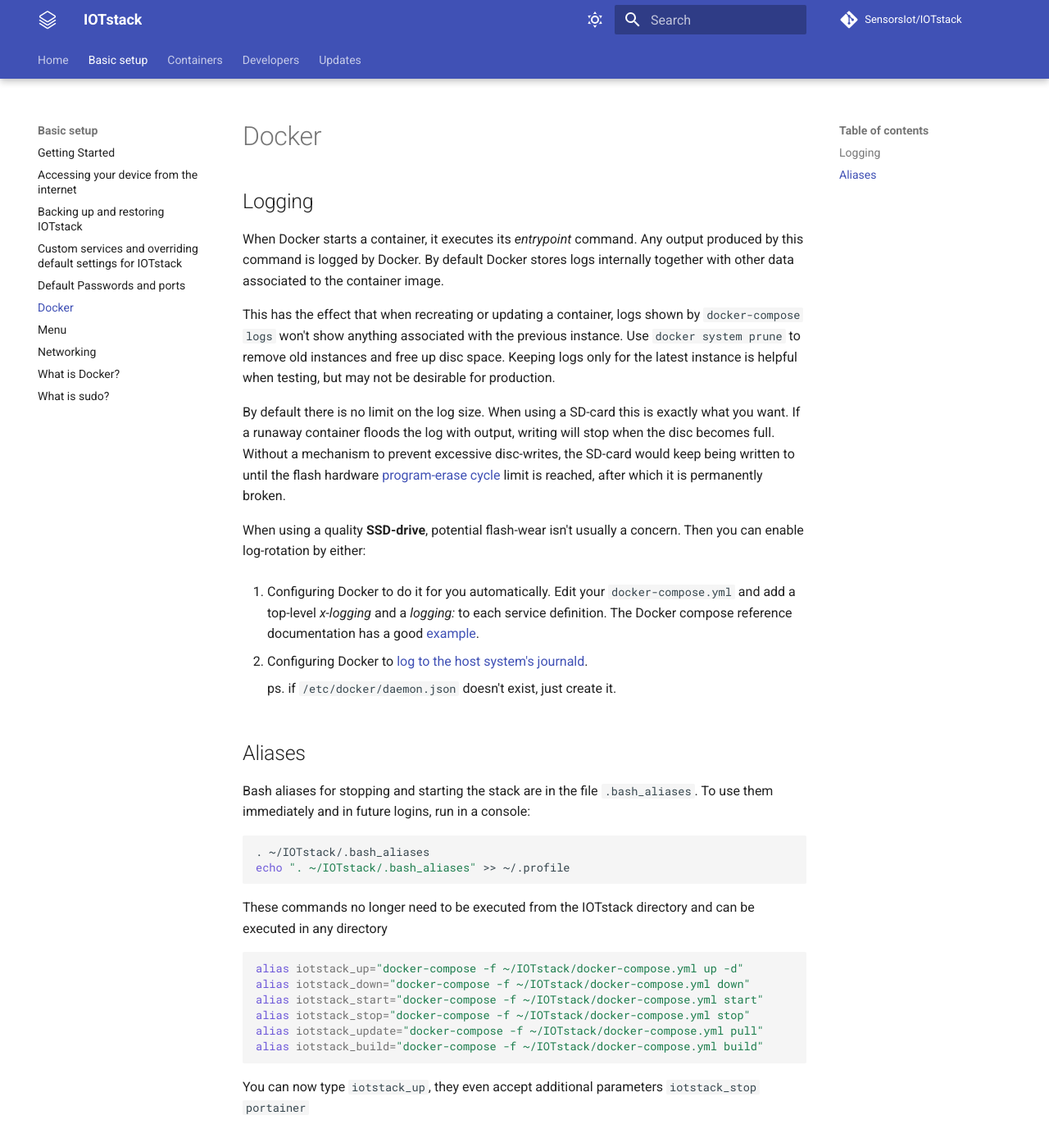
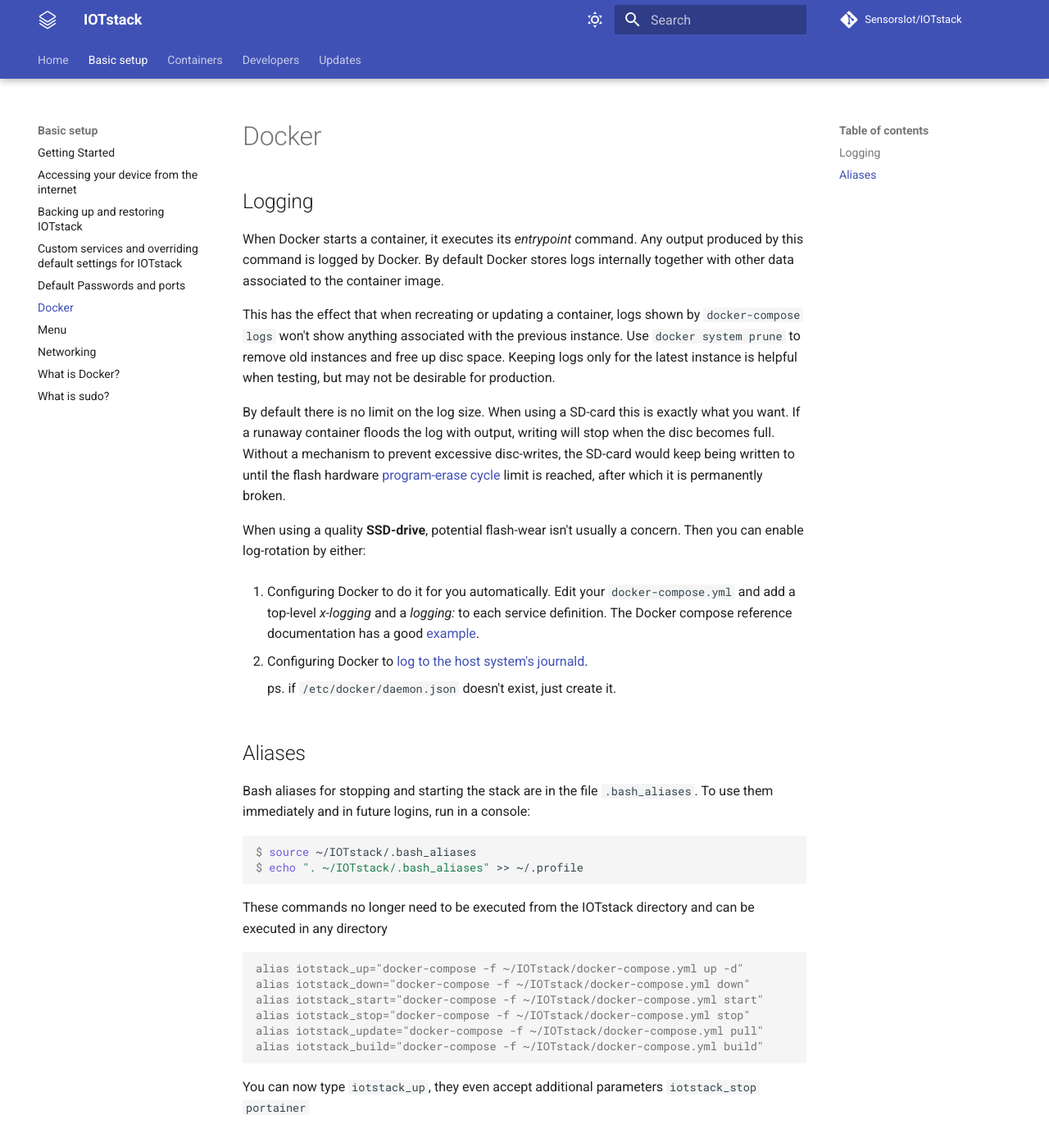
Before and after one commit to gcgarner/IOTstack, an MkDocs documentation site: the page built from docs/Basic_setup/Docker.md, in a window 1280 px wide and 1388 px high. Shown: the whole window at 82% size. Built offline with MkDocs 1.6.1 and Material for MkDocs 9.7.7, drawn with Linux system fonts in a browser that asks for light colours; comment, search, counter and statistics services are not loaded.

Commit message:
docs/Docker: use console syntax

````diff
--- a/docs/Basic_setup/Docker.md
+++ b/docs/Basic_setup/Docker.md
@@ -38,14 +38,14 @@
 `.bash_aliases`. To use them immediately and in future logins, run in a
 console:
 
-```bash
-. ~/IOTstack/.bash_aliases
-echo ". ~/IOTstack/.bash_aliases" >> ~/.profile
+``` console
+$ source ~/IOTstack/.bash_aliases
+$ echo ". ~/IOTstack/.bash_aliases" >> ~/.profile
 ```
 
 These commands no longer need to be executed from the IOTstack directory and can be executed in any directory
 
-```bash
+``` console
 alias iotstack_up="docker-compose -f ~/IOTstack/docker-compose.yml up -d"
 alias iotstack_down="docker-compose -f ~/IOTstack/docker-compose.yml down"
 alias iotstack_start="docker-compose -f ~/IOTstack/docker-compose.yml start"
````
